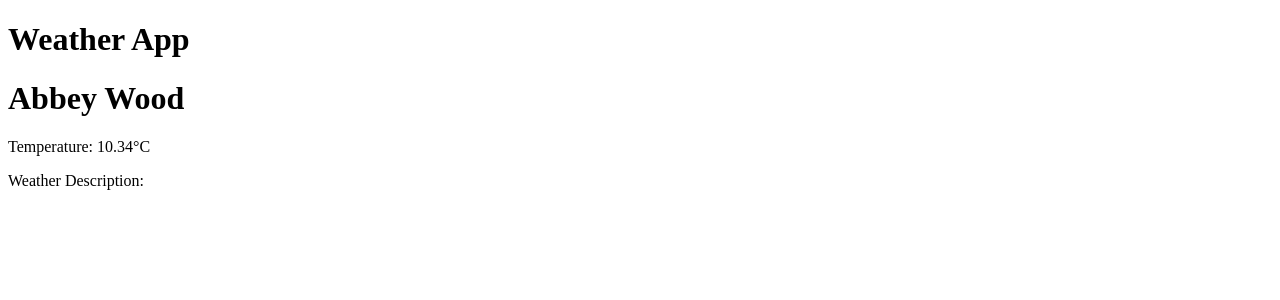
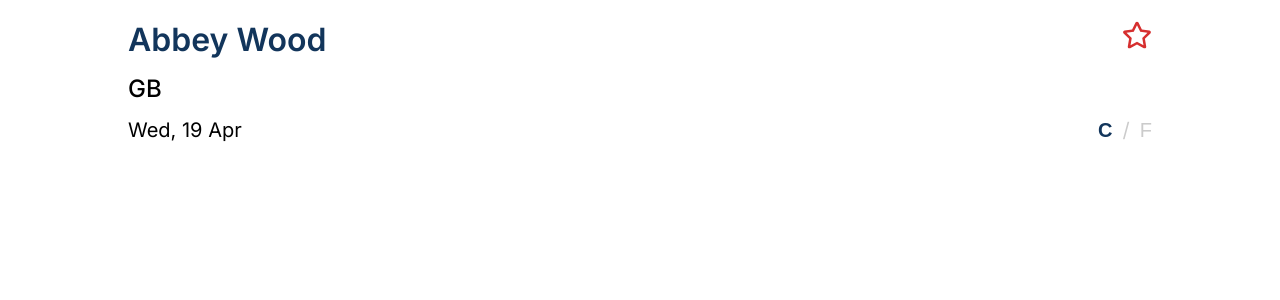
Before and after one commit to HejCattis/WeatherApp, a React (Vite) app in the folder WeatherApp/: page / in a window 1280 px wide. Shown: the top 300 px of the page. Built offline with nearby package versions, Linux system fonts and the light colour scheme; no server answers.

Commit message:
Made first design for the page

```diff
--- a/WeatherApp/index.html
+++ b/WeatherApp/index.html
@@ -4,7 +4,7 @@
     <meta charset="UTF-8" />
     <!-- <link rel="icon" type="image/svg+xml" href="/vite.svg" /> -->
     <meta name="viewport" content="width=device-width, initial-scale=1.0" />
-    <title>Weather App made by Cattis Gustafsson</title>
+    <title>WeatherWomen made by Cattis Gustafsson</title>
   </head>
   <body>
     <div id="root"></div>
--- a/WeatherApp/src/App.tsx
+++ b/WeatherApp/src/App.tsx
@@ -1,4 +1,3 @@
-import './App.css'
 import LandingPage from './pages/LandingPage'
 
 function App() {
--- a/WeatherApp/src/components/Api.tsx
+++ b/WeatherApp/src/components/Api.tsx
@@ -2,7 +2,6 @@ import { useState, useEffect } from 'react';
 import axios from 'axios';
 import useStoreWeather from '../store/storeWeather';
 import { ApiResponse } from '../interface/ApiResponse';
-import useStoreUnit from '../store/storeunits';
 
 const useApi = () => {
     const { setWeatherData } = useStoreWeather((state) => ({
--- /dev/null
+++ b/WeatherApp/src/components/Header.tsx
@@ -0,0 +1,53 @@
+import "../style/Header.css"
+import useStoreWeather from "../store/storeWeather";
+import { FaRegStar, FaStar } from "react-icons/fa";
+import { useState } from "react";
+
+function Header() {
+  const { weatherData } = useStoreWeather((state) => ({
+    weatherData: state.weatherData,
+  }));
+
+  const [unit, setUnit] = useState('celsius')
+  const [save, setSave] = useState(false)
+
+  const handleClick = (value: string) => {
+    setUnit(value);
+  }
+
+  const handleSave = () => {
+    setSave(!save);
+  }
+
+  const formatDate = (date: Date) => {
+    const days = ['Sun', 'Mon', 'Tue', 'Wed', 'Thu', 'Fri', 'Sat'];
+    const months = ['Jan', 'Feb', 'Mar', 'Apr', 'May', 'Jun', 'Jul', 'Aug', 'Sep', 'Oct', 'Nov', 'Dec'];
+    const dayOfWeek = days[date.getDay()];
+    const dayOfMonth = date.getDate();
+    const month = months[date.getMonth()];
+    return `${dayOfWeek}, ${dayOfMonth} ${month}`;
+  }
+
+  const today = new Date();
+  const formattedDate = formatDate(today);
+
+  return (
+    <div className="container">
+      <section className="section-info">
+        <h1>{weatherData ? weatherData.name : 'WeatherWomen'}</h1>
+        <h2>{weatherData ? weatherData.sys.country : 'No location found'}</h2>
+        <h3>{formattedDate}</h3>
+      </section>
+      <section className="section-icons">
+        {save ? <FaStar className="icon" onClick={handleSave} /> : <FaRegStar className="icon" onClick={handleSave} />}
+        <div>
+          <button onClick={() => handleClick('celsius')} className={unit === 'celsius' ? 'active' : ''}>C</button>
+          <p>/</p>
+          <button onClick={() => handleClick('fahrenheit')} className={unit === 'fahrenheit' ? 'active' : ''}>F</button>
+        </div>
+      </section>
+    </div>
+  );
+}
+
+export default Header;
--- a/WeatherApp/src/main.tsx
+++ b/WeatherApp/src/main.tsx
@@ -1,7 +1,7 @@
 import React from 'react'
 import ReactDOM from 'react-dom/client'
 import App from './App'
-import './index.css'
+import './style/index.css'
 
 ReactDOM.createRoot(document.getElementById('root') as HTMLElement).render(
   <React.StrictMode>
--- a/WeatherApp/src/pages/LandingPage.tsx
+++ b/WeatherApp/src/pages/LandingPage.tsx
@@ -1,6 +1,7 @@
 import { useEffect } from "react";
 import useApi from "../components/Api";
 import useStoreWeather from "../store/storeWeather";
+import Header from "../components/Header";
 
 function LandingPage() {
   const { weatherData } = useStoreWeather((state) => ({
@@ -12,20 +13,9 @@ function LandingPage() {
     getWeatherData();
   }, []);
 
-  console.log(weatherData?.main)
-
   return (
     <div>
-      <h1>Weather App</h1>
-      {weatherData ? (
-        <div>
-          <h1>{weatherData.name}</h1>
-          <p>Temperature: {weatherData.main.temp}°C</p>
-          <p>Weather Description: </p>
-        </div>
-      ) : (
-        <p>Loading weather data...</p>
-      )}
+        <Header></Header>
     </div>
   );
 }
--- /dev/null
+++ b/WeatherApp/src/style/Header.css
@@ -0,0 +1,52 @@
+.container {
+    width: 80vw;
+    margin: 20px auto 20px auto;
+    display: flex;
+    flex-direction: row;
+    justify-content: space-between;
+}
+
+.section-info {
+    display: flex;
+    flex-direction: column;
+    gap: 15px;
+}
+
+.section-icons {
+    display: flex;
+    flex-direction: column;
+    justify-content: space-between;
+    align-items: flex-end;
+}
+
+.section-icons > .icon {
+    font-size: 30px;
+    color: #D62F2F;
+}
+
+.section-icons > div {
+    display: flex;
+    flex-direction: row;
+}
+
+.section-icons > div > button {
+    background-color: transparent;
+    border: none;
+    font-size: 20px;
+    color: #CBCBCB;
+}
+
+.section-icons > div > button:hover {
+    color: #D62F2F;
+}
+
+.active {
+    color: #12355B !important;
+    font-weight: 600;
+}
+
+.section-icons > div > p {
+    font-size: 20px;
+    margin: 0 10px;
+    color: #CBCBCB;
+}
--- /dev/null
+++ b/WeatherApp/src/style/index.css
@@ -0,0 +1,31 @@
+@import url('https://fonts.googleapis.com/css2?family=Inter:wght@300;400;500;600;700&display=swap');
+
+* {
+    margin: 0;
+    padding: 0;
+}
+
+body {
+    font-family: 'Inter', sans-serif;
+}
+
+h1 {
+    font-size: 32px;
+    color: #12355B;
+    font-weight: 600;
+}
+
+h2 {
+    font-size: 24px;
+    font-weight: 500;
+}
+
+h3 {
+    font-size: 20px;
+    font-weight: 400;
+}
+
+p {
+    font-size: 16px;
+    font-weight: 400;
+}
```
Also changed, not shown: WeatherApp/src/App.css (deleted), WeatherApp/src/index.css (deleted).
